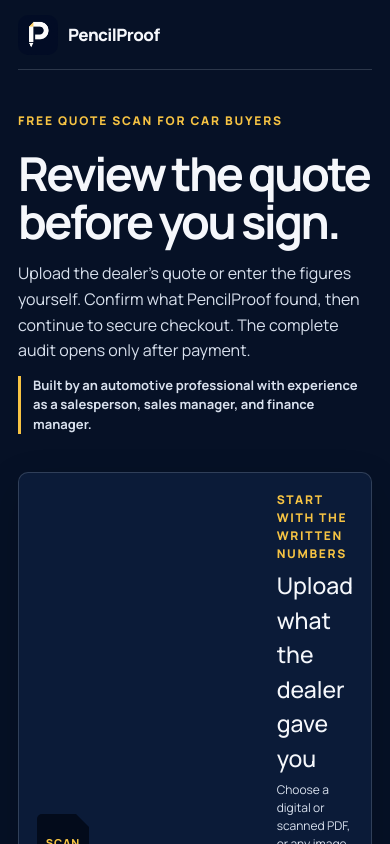
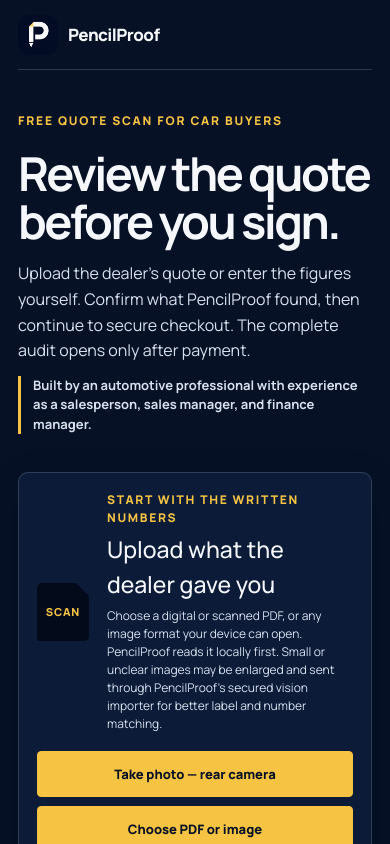
Before and after one commit to jpk0705/pencilproof, a Next.js app: page /analyze in a window 390 px wide. Shown: the top 844 px of the page. Built offline with nearby package versions, Linux system fonts and the light colour scheme.

Commit message:
Separate rear-camera quote capture

```diff
--- a/app/globals.css
+++ b/app/globals.css
@@ -122,7 +122,9 @@ h1 { max-width: 690px; margin: 0; font-family: Georgia, 'Times New Roman', serif
 .free-scan-drop p { max-width: 430px; margin: 10px 0 24px; color: var(--muted); font-size: 12px; line-height: 1.6; }
 .free-scan-drop .button { width: auto; cursor: pointer; }
 .free-scan-drop > .button > input,
+.free-scan-upload-actions .button > input,
 .free-scan-error-actions .button > input { display: none; }
+.free-scan-upload-actions { display: flex; flex-wrap: wrap; justify-content: center; gap: 10px; }
 .free-scan-drop small { margin-top: 12px; color: #7c898e; font-size: 9px; }
 .free-scan-progress, .free-scan-error { display: flex; gap: 15px; align-items: flex-start; margin: 24px; padding: 24px; border-radius: 8px; }
 .free-scan-progress { color: #244d65; background: #e8f1f6; }
@@ -362,6 +364,8 @@ footer { border-top: 1px solid var(--line); padding: 34px 0; }
 .pdf-upload-button { min-width: 125px; min-height: 43px; display: inline-flex; align-items: center; justify-content: center; padding: 0 17px; border: 1px solid var(--ink); border-radius: 4px; color: var(--ink); background: var(--accent); font-size: 11px; font-weight: 900; cursor: pointer; }
 .pdf-upload-button:hover { box-shadow: 0 6px 16px rgba(11, 28, 37, .12); transform: translateY(-1px); }
 .pdf-upload-button input { display: none; }
+.pdf-upload-actions { display: flex; flex-wrap: wrap; justify-content: flex-end; gap: 9px; }
+.pdf-camera-button { background: var(--ink); color: var(--accent); border-color: var(--ink); }
 .pdf-upload-loading { opacity: .65; cursor: wait; }
 .pdf-import-status { display: flex; gap: 11px; align-items: flex-start; margin-top: 17px; padding: 13px; border-radius: 6px; font-size: 10px; }
 .pdf-import-status > span { width: 23px; height: 23px; display: grid; place-items: center; flex: 0 0 23px; border-radius: 50%; font-size: 10px; font-weight: 900; }
@@ -704,7 +708,7 @@ footer { border-top: 1px solid var(--line); padding: 34px 0; }
   .deal-card { padding: 20px; box-shadow: 8px 10px 0 #dfe5cf; transform: none; }.deal-metrics { grid-template-columns: 1fr; }.deal-metrics div { flex-direction: row; justify-content: space-between; }.deal-card-foot > span { display: none; }
   .signal-grid { grid-template-columns: 1fr; }.signal-grid div { padding: 18px 0; border-right: 0; border-bottom: 1px solid rgba(255,255,255,.15); }.signal-grid div:last-child { border-bottom: 0; }
   .section { padding-top: 68px; padding-bottom: 68px; }.audit-preview { box-shadow: 7px 8px 0 #dfe5cf; }.audit-preview-head { align-items: flex-start; flex-direction: column; gap: 7px; }.audit-finding { grid-template-columns: 32px 1fr; }.audit-finding > strong { grid-column: 2; }.audit-unlock ul { grid-template-columns: 1fr; }.product-grid { grid-template-columns: 1fr; }.product-grid article { min-height: 230px; }.steps { grid-template-columns: 1fr; }.steps article { min-height: 220px; }.offer-grid { gap: 40px; }.faq-grid { grid-template-columns: 1fr; }.footer-grid { grid-template-columns: 1fr; gap: 18px; text-align: center; }.footer-grid p { order: 3; }.footer-grid div { justify-content: center; }.brand-footer { justify-self: center; }
-  .privacy-chip { display: none; }.analyzer-header { align-items: flex-start; flex-direction: column; gap: 24px; padding-top: 42px; }.analyzer-actions { width: 100%; }.analyzer-actions button { flex: 1; }.pdf-import { padding: 18px; }.pdf-import-main { grid-template-columns: auto 1fr; }.pdf-upload-button { grid-column: 1 / -1; width: 100%; }.analyzer-layout { width: 100%; padding-bottom: 50px; }.deal-form { padding: 0 15px; }.form-section { padding: 22px 18px; }.field-grid, .field-grid-four { grid-template-columns: 1fr; }.results-sticky { border-radius: 0; padding: 23px 18px; }.result-flags { display: flex; }.analyzer-header.shell { width: min(100% - 30px, 1180px); }
+  .privacy-chip { display: none; }.analyzer-header { align-items: flex-start; flex-direction: column; gap: 24px; padding-top: 42px; }.analyzer-actions { width: 100%; }.analyzer-actions button { flex: 1; }.pdf-import { padding: 18px; }.pdf-import-main { grid-template-columns: auto 1fr; }.pdf-upload-actions { grid-column: 1 / -1; flex-direction: column; }.pdf-upload-button { width: 100%; }.analyzer-layout { width: 100%; padding-bottom: 50px; }.deal-form { padding: 0 15px; }.form-section { padding: 22px 18px; }.field-grid, .field-grid-four { grid-template-columns: 1fr; }.results-sticky { border-radius: 0; padding: 23px 18px; }.result-flags { display: flex; }.analyzer-header.shell { width: min(100% - 30px, 1180px); }
   .public-manual-checkout { align-items: stretch; flex-direction: column; }
   .offer-matrix-heading, .offer-group-title { flex-direction: column; }.offer-options-grid { grid-template-columns: 1fr; }
   .audience-grid { grid-template-columns: 1fr; }.audience-grid article { min-height: 220px; }.audience-grid h3 { margin-top: 28px; }
@@ -714,7 +718,7 @@ footer { border-top: 1px solid var(--line); padding: 34px 0; }
   .deal-check-grid { grid-template-columns: 1fr; }
   .evidence-layout { grid-template-columns: 1fr; }.document-evidence { position: static; }.document-evidence iframe, .document-evidence img { height: 55vh; }.document-evidence iframe { min-height: 300px; }
   .vehicle-photo { grid-template-columns: 1fr; }.vehicle-photo img { min-height: 0; aspect-ratio: 16 / 9; }.vehicle-photo figcaption { gap: 10px; padding: 14px; }.vehicle-photo-compact { min-height: 0; }
-  .free-scan-head { align-items: flex-start; }.free-scan-summary { grid-template-columns: 1fr 1fr; }.free-scan-summary div:nth-child(2) { border-right: 0; }.free-scan-summary div:nth-child(-n+2) { border-bottom: 1px solid #d3dccb; }.free-detected-values { grid-template-columns: 1fr 1fr; }.free-math-preview, .free-manual-grid { grid-template-columns: 1fr; }.free-manual-grid .manual-field-wide { grid-column: auto; }.free-scan-drop { padding: 42px 20px; }.free-scan-drop .button, .free-scan-error .button { width: 100%; }
+  .free-scan-head { align-items: flex-start; }.free-scan-summary { grid-template-columns: 1fr 1fr; }.free-scan-summary div:nth-child(2) { border-right: 0; }.free-scan-summary div:nth-child(-n+2) { border-bottom: 1px solid #d3dccb; }.free-detected-values { grid-template-columns: 1fr 1fr; }.free-math-preview, .free-manual-grid { grid-template-columns: 1fr; }.free-manual-grid .manual-field-wide { grid-column: auto; }.free-scan-drop { padding: 42px 20px; }.free-scan-upload-actions { width: 100%; flex-direction: column; }.free-scan-drop .button, .free-scan-error .button { width: 100%; }
   .pdf-import-main > div:nth-child(2) > p:last-child, .pdf-import-status, .pdf-import-note, .score-note, .result-disclaimer { font-size: 12px; }
   .result-flag b, .product-insight h3 { font-size: 13px; }.result-flag small, .product-insight p, .product-insight > small, .empty-products { font-size: 12px; }
   .analyzer-header.shell { width: min(100% - 36px, 1280px); }
```
